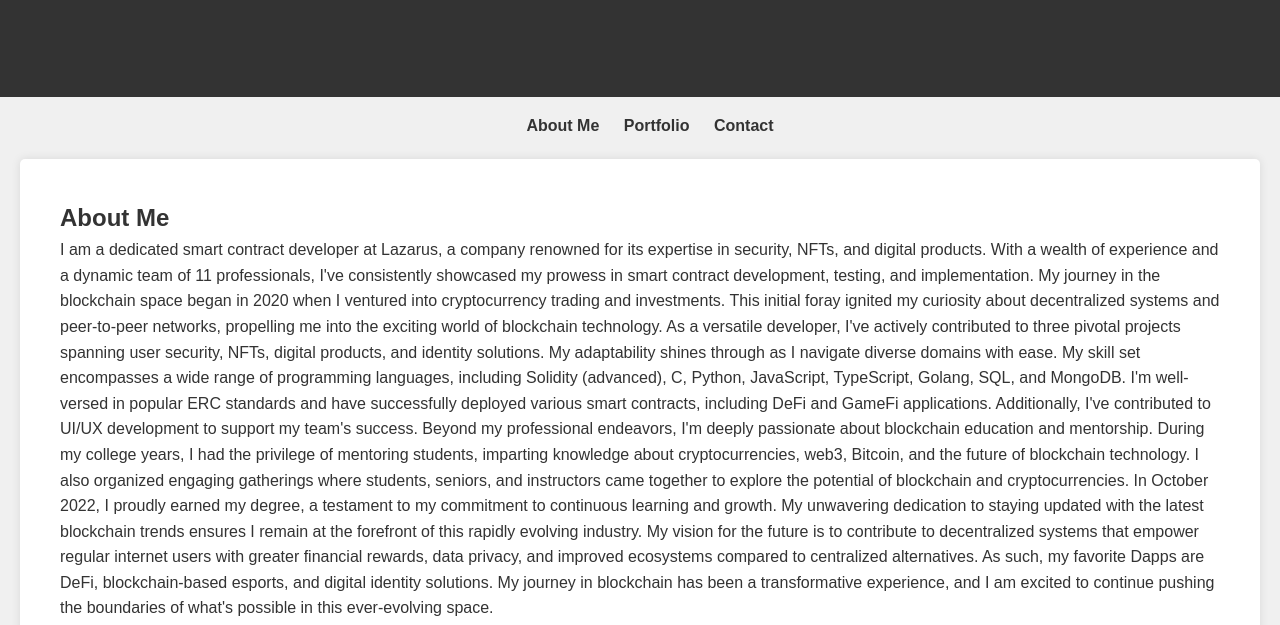
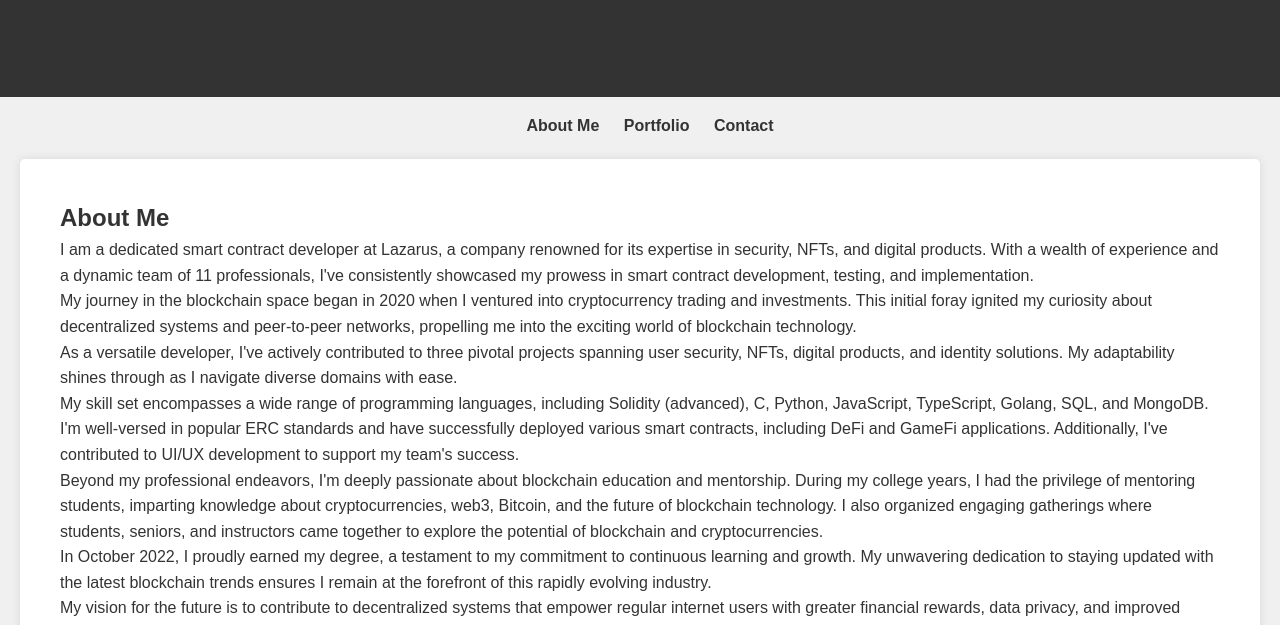
Before and after one commit to soumalya340/My_Portfolio, a plain HTML site: page index.html in a window 1280 px wide. Shown: the part 319-944 px from the top of the page. Drawn offline with Linux system fonts and the light colour scheme.

Commit message:
Update2 index.html

```diff
--- a/index.html
+++ b/index.html
@@ -74,32 +74,32 @@
         <p>
         I am a dedicated smart contract developer at Lazarus, a company renowned for its expertise in security, NFTs, and
         digital products. With a wealth of experience and a dynamic team of 11 professionals, I've consistently showcased my
-        prowess in smart contract development, testing, and implementation.
+        prowess in smart contract development, testing, and implementation.<br>
 
         My journey in the blockchain space began in 2020 when I ventured into cryptocurrency trading and investments. This
         initial foray ignited my curiosity about decentralized systems and peer-to-peer networks, propelling me into the
-        exciting world of blockchain technology.
+        exciting world of blockchain technology.<br>
 
         As a versatile developer, I've actively contributed to three pivotal projects spanning user security, NFTs, digital
-        products, and identity solutions. My adaptability shines through as I navigate diverse domains with ease.
+        products, and identity solutions. My adaptability shines through as I navigate diverse domains with ease.<br>
 
         My skill set encompasses a wide range of programming languages, including Solidity (advanced), C, Python, JavaScript,
         TypeScript, Golang, SQL, and MongoDB. I'm well-versed in popular ERC standards and have successfully deployed various
         smart contracts, including DeFi and GameFi applications. Additionally, I've contributed to UI/UX development to support
-        my team's success.
+        my team's success.<br>
 
         Beyond my professional endeavors, I'm deeply passionate about blockchain education and mentorship. During my college
         years, I had the privilege of mentoring students, imparting knowledge about cryptocurrencies, web3, Bitcoin, and the
         future of blockchain technology. I also organized engaging gatherings where students, seniors, and instructors came
-        together to explore the potential of blockchain and cryptocurrencies.
+        together to explore the potential of blockchain and cryptocurrencies.<br>
 
         In October 2022, I proudly earned my degree, a testament to my commitment to continuous learning and growth. My
         unwavering dedication to staying updated with the latest blockchain trends ensures I remain at the forefront of this
-        rapidly evolving industry.
+        rapidly evolving industry.<br>
 
         My vision for the future is to contribute to decentralized systems that empower regular internet users with greater
         financial rewards, data privacy, and improved ecosystems compared to centralized alternatives. As such, my favorite
-        Dapps are DeFi, blockchain-based esports, and digital identity solutions.
+        Dapps are DeFi, blockchain-based esports, and digital identity solutions.<br>
 
         My journey in blockchain has been a transformative experience, and I am excited to continue pushing the boundaries of
         what's possible in this ever-evolving space.
```
